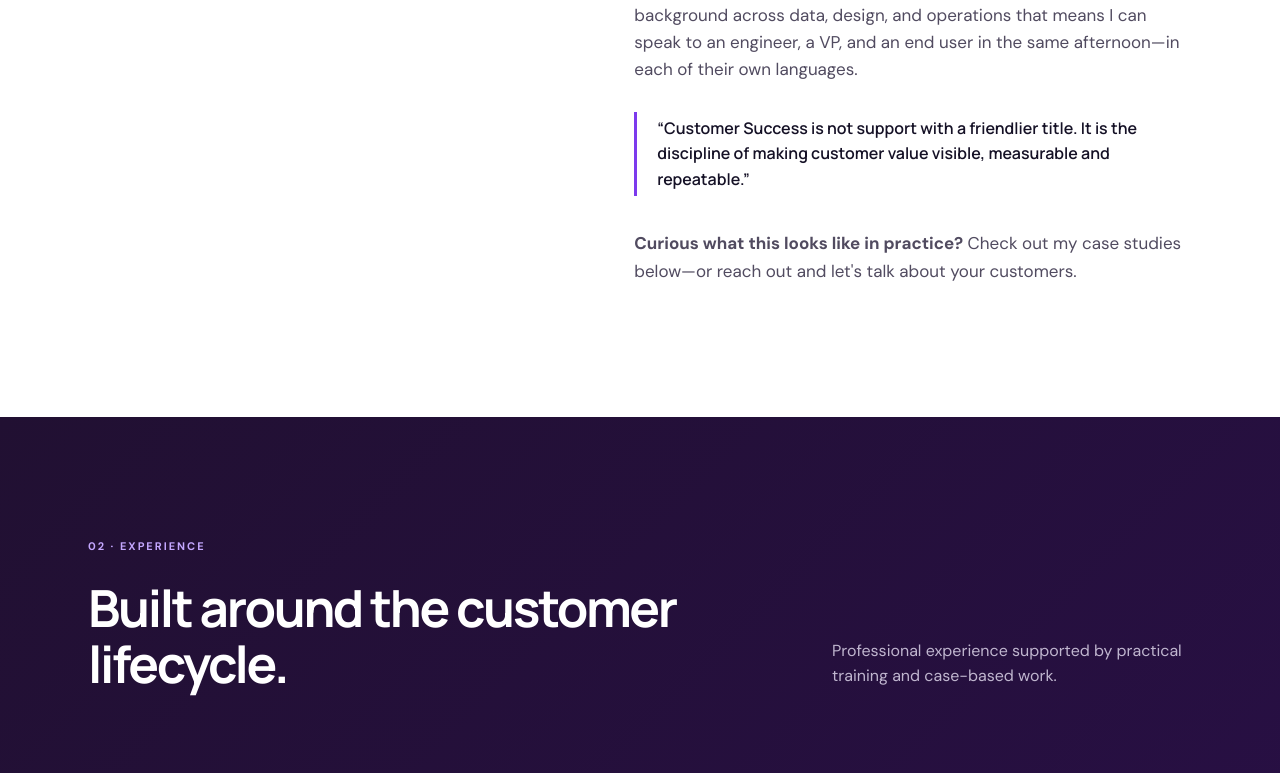
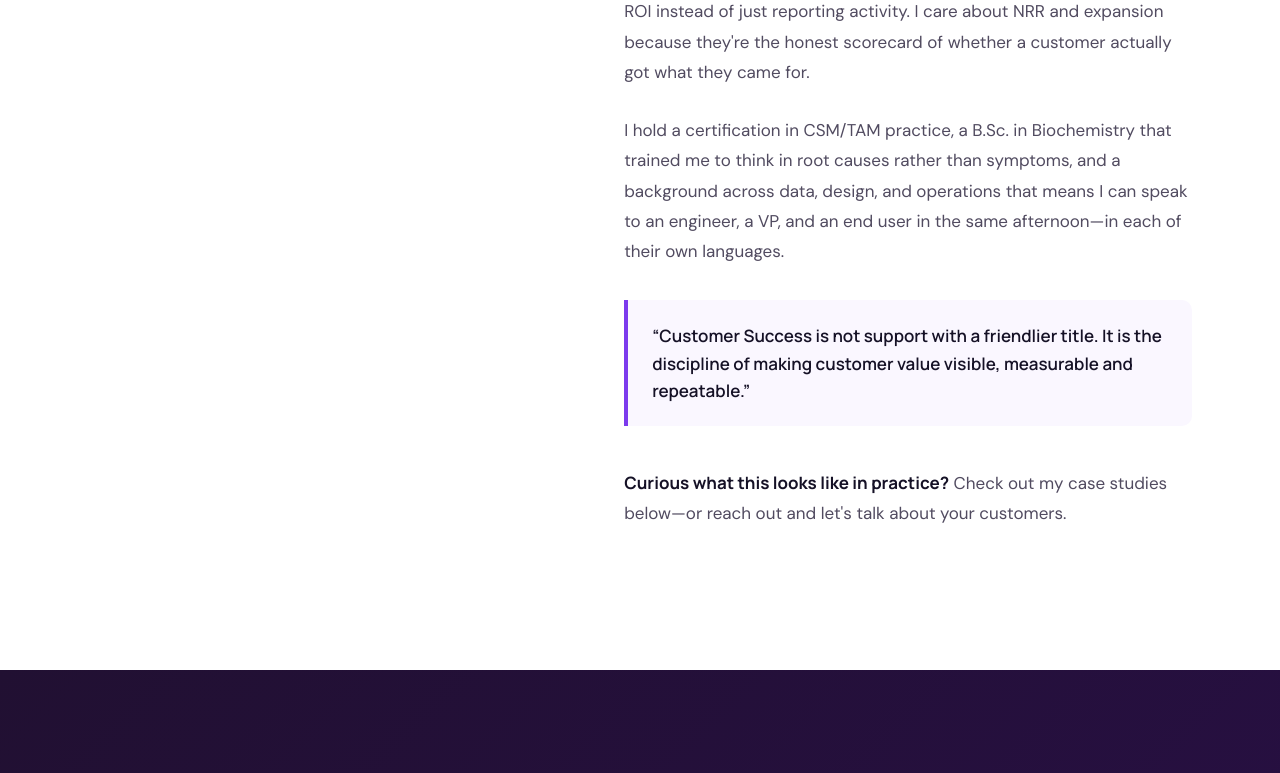
Before and after one commit to GoodnessN/goodness-csm-portfolio, a React (Vite) app: page / in a window 1280 px wide. Shown: the part 2728-3501 px from the top of the page. Built offline with nearby package versions, Linux system fonts and the light colour scheme.

Commit message:
Update styles.css

```diff
--- a/src/styles.css
+++ b/src/styles.css
@@ -5,7 +5,61 @@
 .hero{padding:94px 0 84px;background:radial-gradient(circle at 80% 15%,#efe7ff 0,transparent 32%),linear-gradient(#fff,#faf8fd)}.hero-grid{display:grid;grid-template-columns:1.15fr .85fr;gap:70px;align-items:center}.eyebrow,.section-kicker{font-size:11px;letter-spacing:.18em;font-weight:800;color:var(--purple)}.eyebrow{display:flex;gap:8px;align-items:center}.status{width:7px;height:7px;border-radius:50%;background:#21b26b;box-shadow:0 0 0 5px #e6f7ef}.hero h1{font-family:Manrope;font-size:clamp(48px,6vw,78px);line-height:1.01;letter-spacing:-.055em;margin:22px 0}.hero h1 em{font-style:normal;color:var(--purple)}.hero-lead{font-size:19px;line-height:1.7;color:#514b60;max-width:680px}.hero-actions{display:flex;gap:12px;align-items:center;margin:30px 0 36px}.primary,.secondary{display:inline-flex;align-items:center;gap:10px;border-radius:8px;padding:13px 17px;text-decoration:none;font-weight:700;font-size:14px;border:0}.primary{background:var(--purple);color:white}.primary:hover{background:var(--purple2)}.secondary{color:var(--ink);background:#fff;border:1px solid var(--line)}.hero-proof-label{font-size:10px;letter-spacing:.16em;font-weight:800;color:#918a9e;margin-bottom:10px}.proof{display:grid;grid-template-columns:repeat(3,1fr);gap:20px;border-top:1px solid var(--line);padding-top:25px}.proof strong{display:block;font-family:Manrope;font-size:23px}.proof span{display:block;color:var(--muted);font-size:11px;line-height:1.35;margin-top:3px}
 .hero-card{position:relative;background:linear-gradient(145deg,var(--dark2),var(--dark));color:white;border-radius:18px;padding:35px;min-height:500px;overflow:hidden;box-shadow:0 30px 70px rgba(42,15,74,.18)}.card-glow{position:absolute;width:320px;height:320px;background:rgba(124,58,237,.32);filter:blur(20px);border-radius:50%;right:-100px;top:-80px}.profile-photo{position:relative;width:110px;height:110px;object-fit:cover;object-position:center 20%;border-radius:50%;border:3px solid rgba(255,255,255,.85);box-shadow:0 0 0 7px rgba(167,139,250,.18)}.card-label{position:relative;margin-top:48px;color:#c8bce0;font-size:10px;letter-spacing:.18em;font-weight:800}.hero-card h2{position:relative;font-family:Manrope;font-size:31px;line-height:1.15;letter-spacing:-.035em;margin:10px 0 32px;max-width:370px}.signal{position:relative;display:flex;gap:15px;padding:16px 0;border-top:1px solid rgba(255,255,255,.12)}.signal span{color:#c4a7ff;font-size:11px}.signal b,.signal small{display:block}.signal small{color:#c0b6cf;font-size:12px}.card-footer{position:relative;margin-top:18px;display:flex;justify-content:space-between;gap:14px;align-items:center;font-size:9px;letter-spacing:.12em;color:#bcb0cf}.card-footer a{display:flex;gap:6px;align-items:center;color:#fff;text-decoration:none;font-size:11px;letter-spacing:0}
 .metrics{border-top:1px solid var(--line);border-bottom:1px solid var(--line)}.metric-grid{display:grid;grid-template-columns:repeat(3,1fr)}.metric-grid>div{padding:28px 25px;border-right:1px solid var(--line)}.metric-grid>div:first-child{padding-left:0}.metric-grid>div:last-child{border-right:0}.metric-grid span{font-size:10px;letter-spacing:.16em;color:#9b94a8;font-weight:800}.metric-grid strong{display:block;font-family:Manrope;font-size:19px;margin-top:5px}.metric-grid p{margin:2px 0 0;color:var(--muted);font-size:13px}
-.section{padding:110px 0}.two-col{display:grid;grid-template-columns:.9fr 1.1fr;gap:90px}.section h2{font-family:Manrope;font-size:clamp(35px,4vw,52px);line-height:1.08;letter-spacing:-.045em;margin:14px 0}.body-copy{font-size:17px;color:#514b60}.body-copy p{margin-top:0;margin-bottom:22px}.quote{border-left:3px solid var(--purple);padding:4px 0 4px 20px;font-family:Manrope;color:var(--ink);font-size:16px;margin:28px 0}.about-cta{padding-top:6px}
+.section{padding:110px 0}.two-col{
+  display:grid;
+  grid-template-columns:.88fr 1.12fr;
+  gap:90px;
+  align-items:start;
+}
+
+.section h2{
+  font-family:Manrope;
+  font-size:clamp(38px,4.2vw,56px);
+  line-height:1.06;
+  letter-spacing:-.05em;
+  margin:14px 0;
+}
+
+.body-copy{
+  font-size:17px;
+  line-height:1.78;
+  color:#514b60;
+  max-width:720px;
+}
+
+.body-copy p{
+  margin:0 0 28px;
+}
+
+.body-copy p:first-child{
+  font-size:20px;
+  line-height:1.65;
+  color:var(--ink);
+  font-weight:500;
+}
+
+.quote{
+  border-left:4px solid var(--purple);
+  background:#faf7ff;
+  padding:22px 24px;
+  font-family:Manrope;
+  color:var(--ink);
+  font-size:17px;
+  line-height:1.6;
+  margin:34px 0;
+  border-radius:0 10px 10px 0;
+}
+
+.about-cta{
+  padding-top:8px;
+  margin-top:8px;
+  padding-bottom:4px;
+}
+
+.about-cta strong{
+  color:var(--ink);
+  font-family:Manrope;
+}
 .meet-me{background:#fbf9fd}.meet-grid{display:grid;grid-template-columns:1fr 1.15fr;gap:55px;align-items:center}.meet-copy{color:var(--muted);max-width:480px}.meet-photo-wrap{margin-top:30px;border-radius:18px;overflow:hidden;box-shadow:0 20px 50px rgba(42,15,74,.12)}.meet-photo-wrap img{
   display:block;
   width:100%;
```
